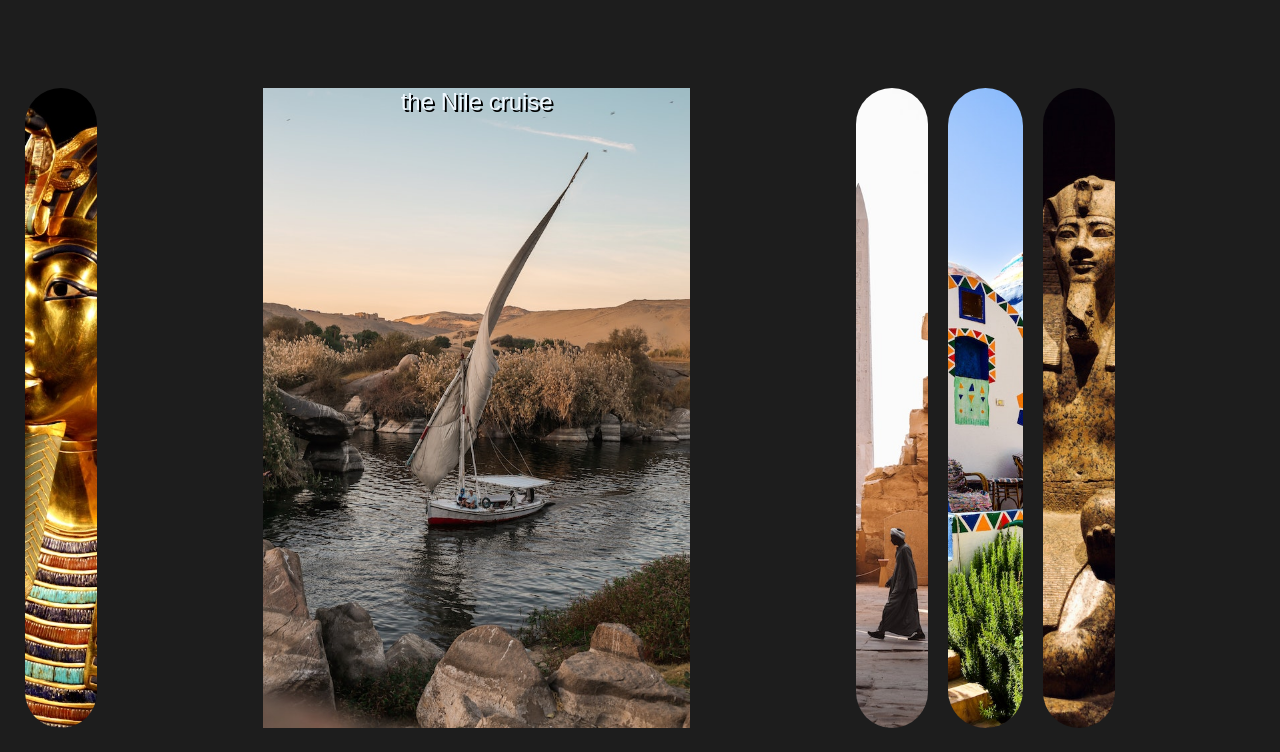
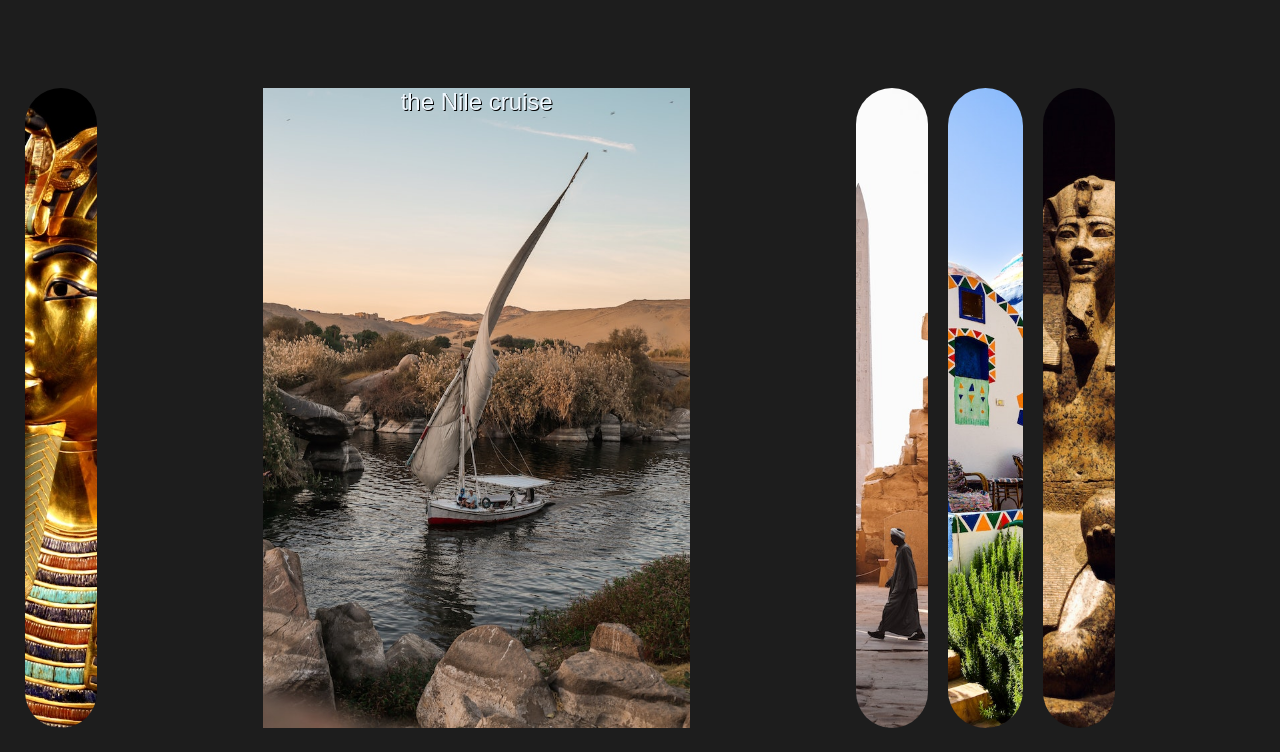
Before and after one commit to Emo4design/cards, a plain HTML site: page index.html in a window 1280 px wide. Both pictures are taken after a click on the element "the Nile cruise". Shown: the part 48-800 px from the top of the page. Drawn offline with nearby package versions, Linux system fonts and the light colour scheme.

Commit message:
Update style.css

```diff
--- a/style.css
+++ b/style.css
@@ -42,7 +42,7 @@ body{
 }
 
 .panel h2{
-    text-shadow: 2px 2px #000000;
+    text-shadow: 1px 1px #000000;
     font-size: 24px;
     opacity: 0;
     text-align: center;
```
